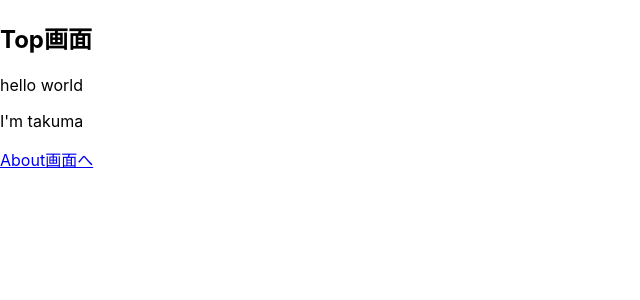
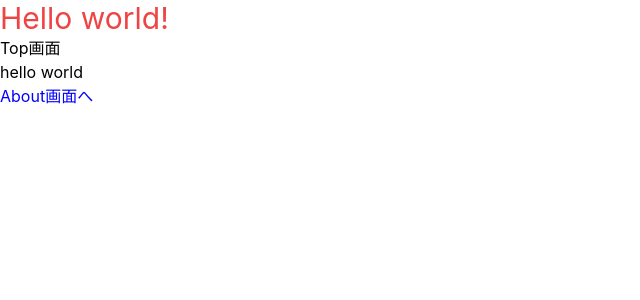
Before and after one commit to Takuma-Inoue-1228/swa-react-sample, a React (Create React App) app: page / in a window 1280 px wide. Shown: the top 300 px of the page, without its empty margins (0-640 px from the left). Built offline with nearby package versions, Linux system fonts and the light colour scheme.

Commit message:
add_tailwindCss

```diff
--- a/package.json
+++ b/package.json
@@ -35,5 +35,8 @@
       "last 1 firefox version",
       "last 1 safari version"
     ]
+  },
+  "devDependencies": {
+    "tailwindcss": "^3.2.4"
   }
 }
--- a/src/components/Top.jsx
+++ b/src/components/Top.jsx
@@ -3,9 +3,9 @@ import { Link } from "react-router-dom";
 export const Top = () => {
   return (
     <>
+      <h1 className="text-3xl text-red-500">Hello world!</h1>
       <h2>Top画面</h2>
       <p>hello world</p>
-      <p>I'm takuma</p>
       <p>
         <Link to={"/about"}>About画面へ</Link>
       </p>
--- a/src/index.css
+++ b/src/index.css
@@ -1,13 +1,21 @@
+@tailwind base;
+@tailwind components;
+@tailwind utilities;
+
 body {
   margin: 0;
-  font-family: -apple-system, BlinkMacSystemFont, 'Segoe UI', 'Roboto', 'Oxygen',
-    'Ubuntu', 'Cantarell', 'Fira Sans', 'Droid Sans', 'Helvetica Neue',
+  font-family: -apple-system, BlinkMacSystemFont, "Segoe UI", "Roboto", "Oxygen",
+    "Ubuntu", "Cantarell", "Fira Sans", "Droid Sans", "Helvetica Neue",
     sans-serif;
   -webkit-font-smoothing: antialiased;
   -moz-osx-font-smoothing: grayscale;
 }
 
 code {
-  font-family: source-code-pro, Menlo, Monaco, Consolas, 'Courier New',
+  font-family: source-code-pro, Menlo, Monaco, Consolas, "Courier New",
     monospace;
 }
+
+a {
+  color: blue;
+}
--- /dev/null
+++ b/tailwind.config.js
@@ -0,0 +1,10 @@
+/** @type {import('tailwindcss').Config} */
+module.exports = {
+    content: [
+      "./src/**/*.{js,jsx,ts,tsx}",
+    ],
+    theme: {
+      extend: {},
+    },
+    plugins: [],
+  }
```
Also changed, not shown: 1 other file (tests, documents, lock files or other folders).
